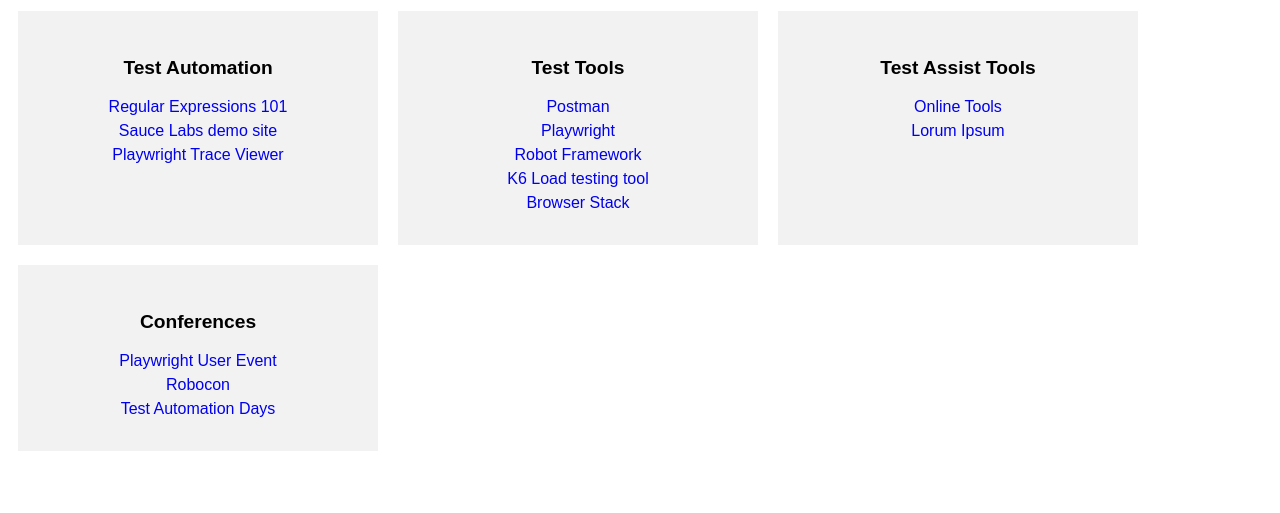
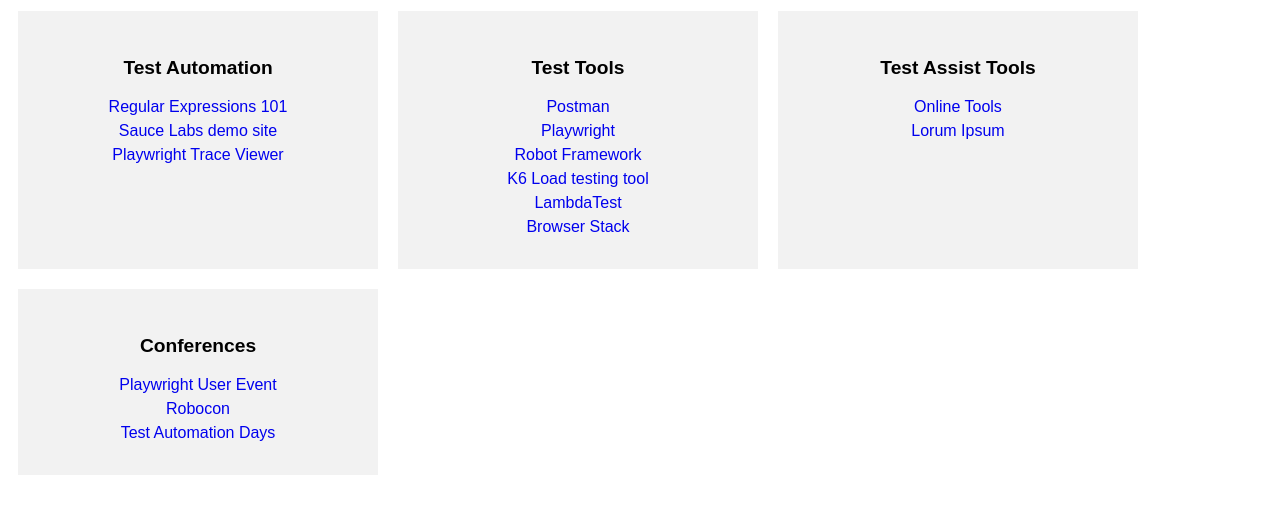
Before and after one commit to mytzenka/mikaworks, a plain HTML site: page index.html in a window 1280 px wide. Shown: the part 79-592 px from the top of the page. Drawn offline with Linux system fonts and the light colour scheme.

Commit message:
Added new link

```diff
--- a/index.html
+++ b/index.html
@@ -25,6 +25,7 @@
                 <li><a href="https://playwright.dev/" class="href">Playwright</a></li>
                 <li><a href="https://robotframework.org/" class="href">Robot Framework</a></li>
                 <li><a href="https://k6.io/" class="href">K6 Load testing tool</a></li>
+                <li><a href="https://www.lambdatest.com/" class="href">LambdaTest</a></li>
                 <li><a href="https://www.browserstack.com/" class="href">Browser Stack</a></li>
             </ul>
         </div>
```
